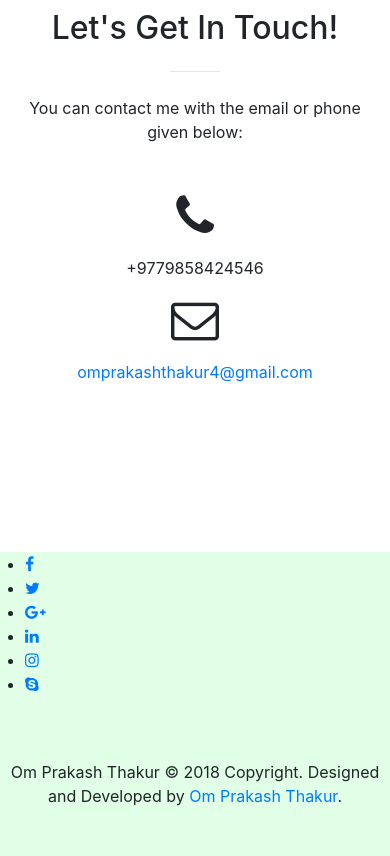
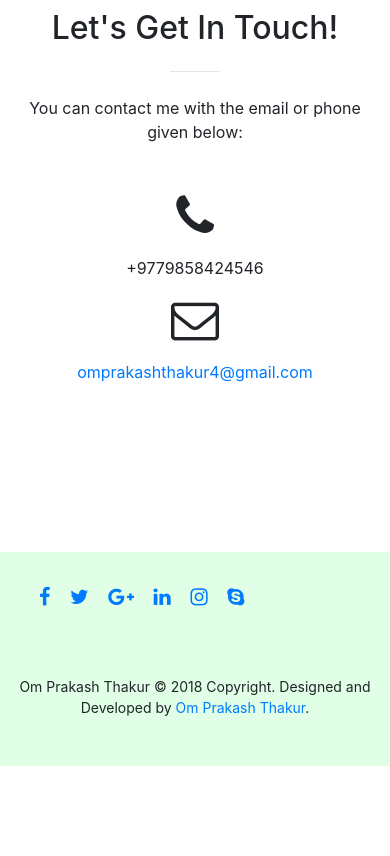
Before and after one commit to omprakashthakur/omprakashthakur.com.np, a website with bundled scripts: page index.html in a window 390 px wide. Shown: the part 2445-3301 px from the top of the page. After the commit the page ends 3211 px from the top, so only its background shows below. Built offline with nearby package versions, Linux system fonts and the light colour scheme.

Commit message:
social links styled

```diff
--- a/css/mycss.css
+++ b/css/mycss.css
@@ -2,3 +2,28 @@
 footer {
   background: #e0ffe6;
 }
+
+footer .social-links li {
+	display: inline;
+	margin-left: 30px;
+}
+
+footer .social-links {
+    font-size: 30px;
+}
+
+footer {
+    padding-top: 30px;
+    font-size: 14px;
+    text-align: center;
+}
+
+@media only screen and (max-width: 767px) {
+	footer .social-links { font-size: 22px; }
+	footer .social-links li { margin-left: 18px; }
+}
+
+@media only screen and (max-width: 480px) {
+	footer .social-links { font-size: 20px; }
+	footer .social-links li { margin-left: 14px; }
+}
--- a/index.html
+++ b/index.html
@@ -211,7 +211,6 @@
     <!-- Footer -->
     <footer class="page-footer mt-4">
       <div class="row">
-         <div class="twelve columns">
           <ul class="social-links">
              <li><a href="http://facebook.com/omprakash.thakur"><i class="fa fa-facebook fb"></i></a></li>
              <li><a href="http://twitter.com/Thakur_OmP"><i class="fa fa-twitter tw"></i></a></li>
@@ -220,7 +219,6 @@
              <li><a href="http://instagram.com/thakur_om_"><i class="fa fa-instagram ig"></i></a></li>
              <li><a href="skype:arya_thakur46?userinfo"><i class="fa fa-skype skp"></i></a></li>
           </ul>
-        </div>
       </div>
       <!--Copyright-->
       <div class="footer-copyright py-5 text-center">
```
